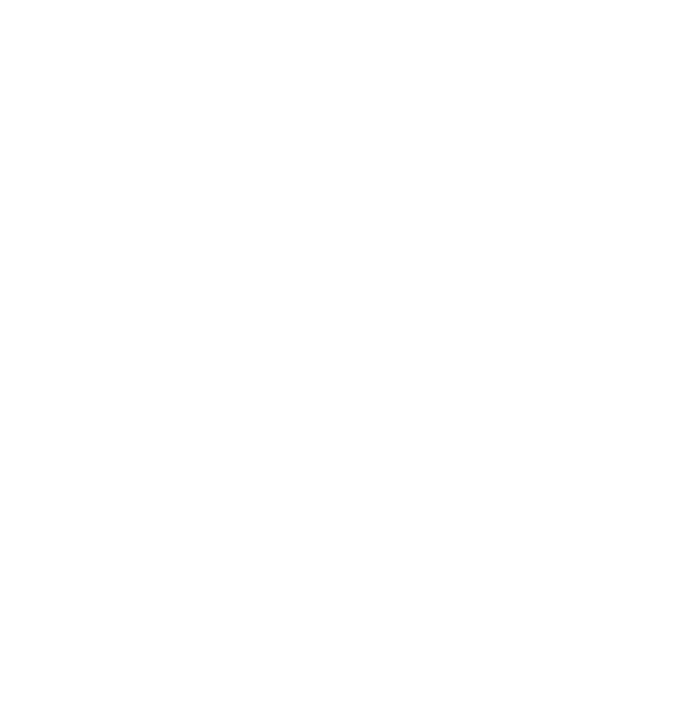
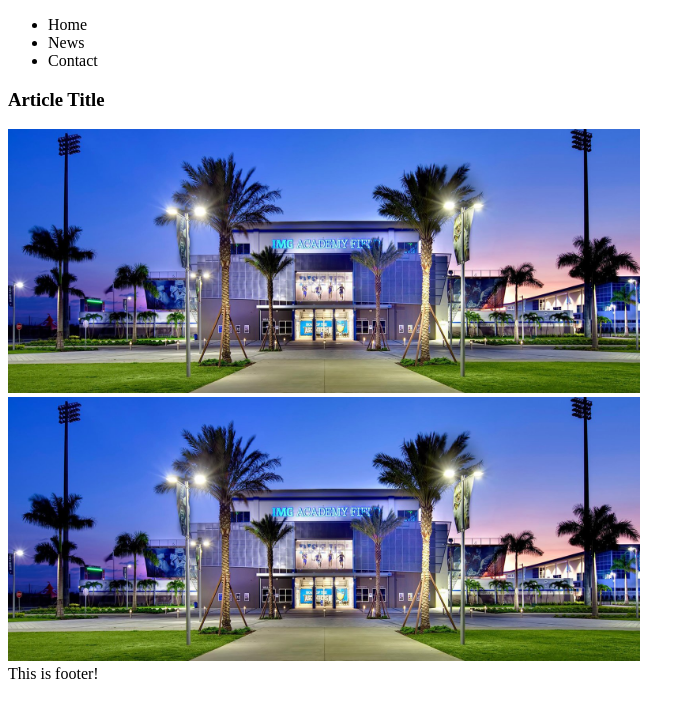
Before and after one commit to LindaGiorgadze/lesson3, a plain HTML site: page index.html in a window 1280 px wide. Shown: the whole page, without its empty margins (0-695 px from the left). Drawn offline with Linux system fonts and the light colour scheme.

Commit message:
Added images and header-footer

```diff
--- /dev/null
+++ b/css/style.css
@@ -0,0 +1,3 @@
+.testImg {
+	width: 50%;
+}
--- a/index.html
+++ b/index.html
@@ -3,9 +3,28 @@
 <head>
 	<meta charset="utf-8">
 	<meta name="viewport" content="width=device-width, initial-scale=1">
+	<link rel="stylesheet" type="text/css" href="./css/style.css">
 	<title>Lesson 3</title>
 </head>
 <body>
-
+	<header>
+		<nav>
+			<ul>
+				<li>Home</li>
+				<li>News</li>
+				<li>Contact</li>
+			</ul>
+		</nav>
+	</header>
+	<main>
+		<article>
+			<h3>Article Title</h3>
+			<img class="testImg" src="images/img.jpeg" alt="test Image">
+			<img class="testImg" src="./images/img.jpeg" alt="test Image">
+		</article>
+	</main>
+	<footer>
+		This is footer!
+	</footer>
 </body>
 </html>
```
Also changed, not shown: images/img.jpeg (added).
